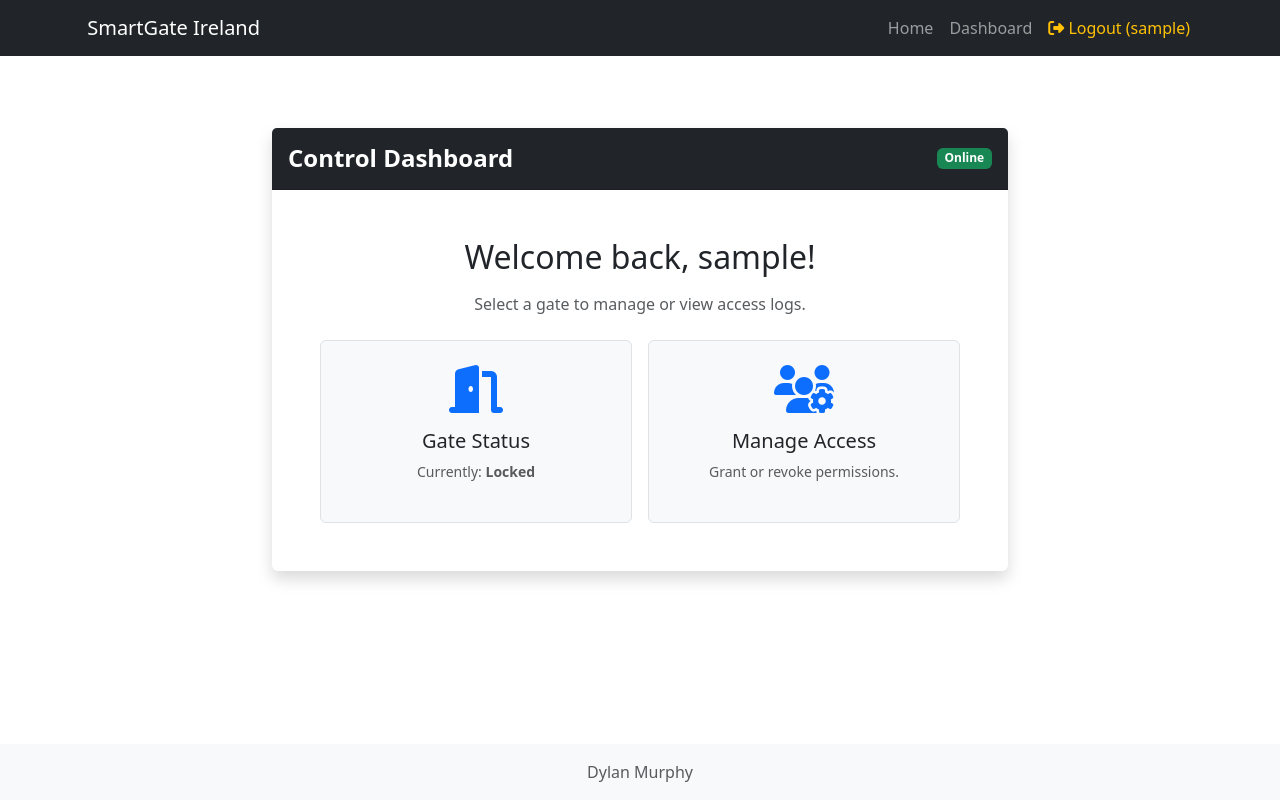
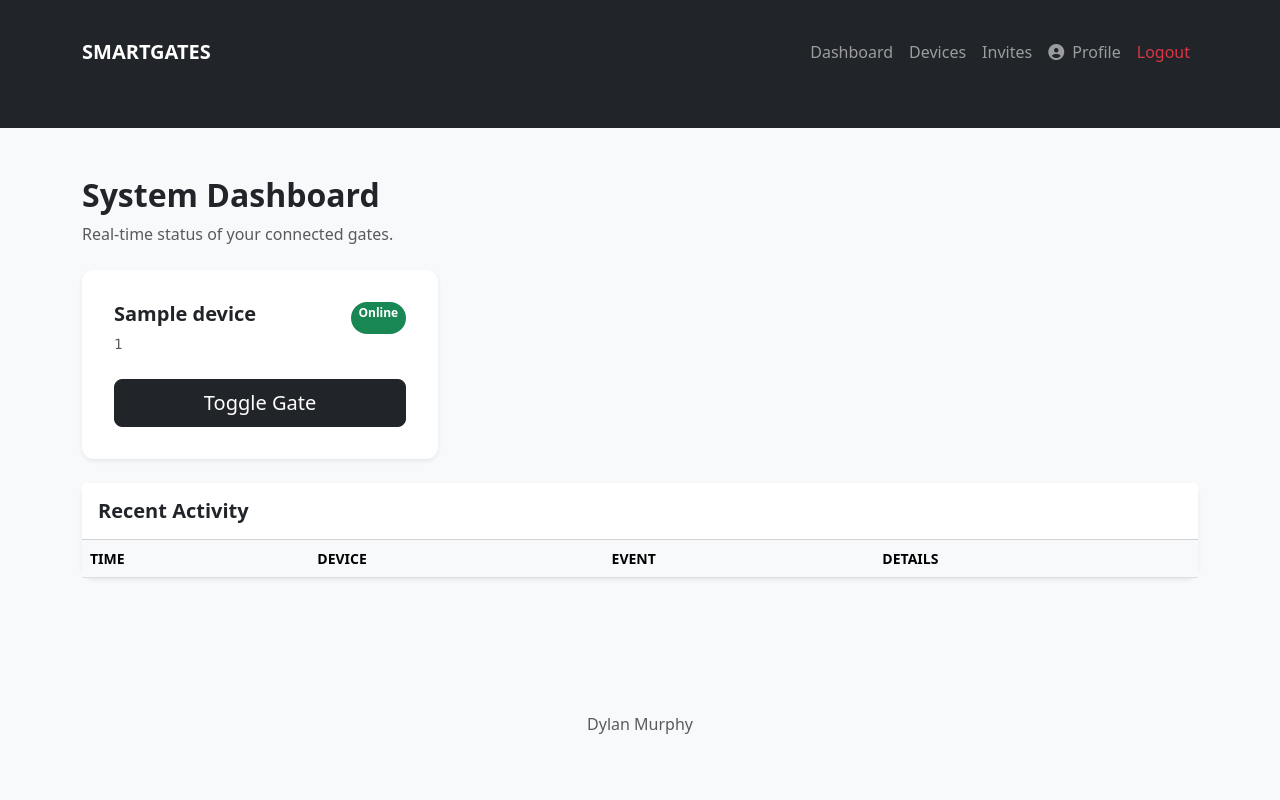
Before and after one commit to dylanmurph/smartgates-iot, a Flask app: page /dashboard in a window 1280 px wide. Run offline with Flask 3, Linux system fonts and the light colour scheme; a user stored in the database is signed in; tables that the repository leaves empty hold one stand-in row (values such as "Sample post"); lists and menus that the app fills with data are empty.

Commit message:
Created rough UI for implementing pubnub-webserver

```diff
--- a/app/static/main.css
+++ b/app/static/main.css
@@ -0,0 +1,15 @@
+body {
+    background-color: #f8f9fa;
+}
+
+.card {
+    border: none;
+    border-radius: 12px;
+    box-shadow: 0 0.125rem 0.25rem rgba(0, 0, 0, 0.075);
+    transition: transform 0.15s ease-in-out;
+}
+
+.container {
+    padding-top: 1.5rem;
+    padding-bottom: 3rem;
+}
--- a/app/templates/base.html
+++ b/app/templates/base.html
@@ -1,45 +1,77 @@
 <!DOCTYPE html>
 <html lang="en">
   <head>
-    <meta charset="UTF-8">
-    <meta name="viewport" content="width=device-width, initial-scale=1">
+    <meta charset="UTF-8" />
+    <meta name="viewport" content="width=device-width, initial-scale=1" />
 
-    <title>{% block title %}My Application{% endblock %}</title>
+    <title>{% block title %}SmartGates{% endblock %}</title>
 
-    <link href="https://cdn.jsdelivr.net/npm/bootstrap@5.3.0/dist/css/bootstrap.min.css" rel="stylesheet">
-    <link rel="stylesheet" href="https://cdnjs.cloudflare.com/ajax/libs/font-awesome/6.4.0/css/all.min.css">
+    <link
+      href="https://cdn.jsdelivr.net/npm/bootstrap@5.3.0/dist/css/bootstrap.min.css"
+      rel="stylesheet"
+    />
+    <link
+      rel="stylesheet"
+      href="https://cdnjs.cloudflare.com/ajax/libs/font-awesome/6.4.0/css/all.min.css"
+    />
+    <link
+      rel="stylesheet"
+      href="{{ url_for('static', filename='main.css') }}"
+    />
   </head>
   <body class="d-flex flex-column min-vh-100">
-
     <nav class="navbar navbar-expand-lg navbar-dark bg-dark">
       <div class="container">
-            <a class="navbar-brand" href="{{ url_for('main.dashboard' if current_user.is_authenticated else 'main.index') }}">
-                <i class="fa-solid fa-gate"></i> SmartGate Ireland
-            </a>
-            <button class="navbar-toggler" type="button" data-bs-toggle="collapse" data-bs-target="#navbarNav">
+        <a class="navbar-brand fw-bold" href="{{ url_for('main.dashboard') }}"
+          >SMARTGATES</a
+        >
+        <button
+          class="navbar-toggler"
+          type="button"
+          data-bs-toggle="collapse"
+          data-bs-target="#nav"
+        >
           <span class="navbar-toggler-icon"></span>
         </button>
-            <div class="collapse navbar-collapse" id="navbarNav">
+
+        <div class="collapse navbar-collapse" id="nav">
           <ul class="navbar-nav ms-auto">
+            {% if current_user.is_authenticated %}
             <li class="nav-item">
-                        <a class="nav-link" href="{{ url_for('main.index') }}">Home</a>
+              <a class="nav-link" href="{{ url_for('main.dashboard') }}"
+                >Dashboard</a
+              >
             </li>
-
-                    {% if current_user.is_anonymous %}
+            <li class="nav-item">
+              <a class="nav-link" href="{{ url_for('main.manage_devices') }}"
+                >Devices</a
+              >
+            </li>
+            <li class="nav-item">
+              <a class="nav-link" href="{{ url_for('main.invites') }}"
+                >Invites</a
+              >
+            </li>
+            <li class="nav-item">
+              <a class="nav-link" href="{{ url_for('main.profile') }}">
+                <i class="fa-solid fa-user-circle me-1"></i> Profile
+              </a>
+            </li>
+            <li class="nav-item">
+              <a
+                class="nav-link text-danger"
+                href="{{ url_for('main.logout') }}"
+                >Logout</a
+              >
+            </li>
+            {% else %}
             <li class="nav-item">
               <a class="nav-link" href="{{ url_for('main.login') }}">Login</a>
             </li>
             <li class="nav-item">
-                            <a class="nav-link" href="{{ url_for('main.register') }}">Register</a>
-                        </li>
-                    {% else %}
-                        <li class="nav-item">
-                            <a class="nav-link" href="{{ url_for('main.dashboard') }}">Dashboard</a>
-                        </li>
-                        <li class="nav-item">
-                            <a class="nav-link text-warning" href="{{ url_for('main.logout') }}">
-                                <i class="fa-solid fa-right-from-bracket"></i> Logout ({{ current_user.username }})
-                            </a>
+              <a class="nav-link" href="{{ url_for('main.register') }}"
+                >Register</a
+              >
             </li>
             {% endif %}
           </ul>
@@ -48,15 +80,10 @@
     </nav>
 
     <div class="container mt-4">
-        {% with messages = get_flashed_messages() %}
-            {% if messages %}
-                {% for message in messages %}
+      {% with messages = get_flashed_messages() %} {% if messages %} {% for
+      message in messages %}
       <div class="alert alert-info">{{ message }}</div>
-                {% endfor %}
-            {% endif %}
-        {% endwith %}
-
-        {% block content %}{% endblock %}
+      {% endfor %} {% endif %} {% endwith %} {% block content %}{% endblock %}
     </div>
 
     <footer class="mt-auto py-3 bg-light">
--- a/app/templates/dashboard.html
+++ b/app/templates/dashboard.html
@@ -1,34 +1,57 @@
 {% extends "base.html" %}
 
 {% block content %}
-<div class="row justify-content-center mt-5">
-    <div class="col-md-8">
-        <div class="card shadow border-0">
-            <div class="card-header bg-dark text-white py-3 d-flex justify-content-between align-items-center">
-                <h4 class="mb-0 fw-bold">Control Dashboard</h4>
-                <span class="badge bg-success">Online</span>
-            </div>
-            <div class="card-body p-5 text-center">
-                <h2 class="mb-3">Welcome back, {{ current_user.username }}!</h2>
-                <p class="text-muted mb-4">Select a gate to manage or view access logs.</p>
-                <div class="row g-3">
-                    <div class="col-md-6">
-                        <div class="p-4 border rounded bg-light">
-                            <i class="fa-solid fa-door-open fa-3x mb-3 text-primary"></i>
-                            <h5>Gate Status</h5>
-                            <p class="small text-muted">Currently: <strong>Locked</strong></p>
-                        </div>
-                    </div>
-                    <div class="col-md-6">
-                        <div class="p-4 border rounded bg-light">
-                            <i class="fa-solid fa-users-gear fa-3x mb-3 text-primary"></i>
-                            <h5>Manage Access</h5>
-                            <p class="small text-muted">Grant or revoke permissions.</p>
-                        </div>
-                    </div>
+<div class="mb-4">
+    <h2 class="fw-bold">System Dashboard</h2>
+    <p class="text-muted">Real-time status of your connected gates.</p>
+</div>
+
+<div class="row">
+    {% for device in devices %}
+    <div class="col-md-6 col-lg-4">
+        <div class="card p-3 shadow-sm mb-4">
+            <div class="card-body">
+                <div class="d-flex justify-content-between">
+                    <h5 class="fw-bold">{{ device.name }}</h5>
+                    <span class="badge {{ 'bg-success' if device.is_online else 'bg-secondary' }} rounded-pill">
+                        {{ 'Online' if device.is_online else 'Offline' }}
+                    </span>
+                </div>
+                <p class="text-muted small font-monospace mb-4">{{ device.unique_id }}</p>
+                <div class="d-grid">
+                    <button class="btn btn-dark btn-lg">Toggle Gate</button>
                 </div>
             </div>
         </div>
     </div>
+    {% endfor %}
+</div>
+
+<div class="card shadow-sm border-0">
+    <div class="card-header bg-white py-3">
+        <h5 class="mb-0 fw-bold text-dark">Recent Activity</h5>
+    </div>
+    <div class="table-responsive">
+        <table class="table table-hover mb-0">
+            <thead class="table-light small text-muted">
+                <tr>
+                    <th>TIME</th>
+                    <th>DEVICE</th>
+                    <th>EVENT</th>
+                    <th>DETAILS</th>
+                </tr>
+            </thead>
+            <tbody>
+                {% for log in logs %}
+                <tr>
+                    <td>{{ log.timestamp.strftime('%H:%M') }}</td>
+                    <td class="fw-bold">{{ log.device.name }}</td>
+                    <td><span class="badge bg-light text-dark border">{{ log.event_type }}</span></td>
+                    <td class="small">{{ log.description }}</td>
+                </tr>
+                {% endfor %}
+            </tbody>
+        </table>
+    </div>
 </div>
 {% endblock %}
--- a/app/views.py
+++ b/app/views.py
@@ -1,9 +1,10 @@
 from flask import Blueprint, render_template, flash, redirect, url_for, request
 from flask_login import current_user, login_user, logout_user, login_required
 from app import db
-from app.models import User
+from app.models import User, Device, Invitation, UserDeviceAccess, EventLog
 from app.forms import LoginForm, RegistrationForm
 from urllib.parse import urlsplit
+
 
 bp = Blueprint('main', __name__)
 
@@ -47,4 +48,34 @@ def logout():
 @bp.route('/dashboard')
 @login_required
 def dashboard():
-    return render_template('dashboard.html', title='Dashboard')
+    # Get devices the user owns OR has guest access to
+    owned = current_user.owned_devices.all()
+    guest_links = current_user.get_accessible_devices()
+    all_devices = list(set(owned + guest_links)) # Combine and remove duplicates
+
+    # Get the 10 most recent logs for all of the user's devices
+    device_ids = [d.id for d in all_devices]
+    recent_logs = EventLog.query.filter(EventLog.device_id.in_(device_ids))\
+        .order_by(EventLog.timestamp.desc()).limit(10).all()
+
+    return render_template('dashboard.html',
+                           devices=all_devices,
+                           logs=recent_logs,
+                           title="Dashboard")
+
+@bp.route('/devices')
+@login_required
+def manage_devices():
+    # No extra query needed: Jinja uses current_user.owned_devices
+    return render_template('devices.html', title='My Devices')
+
+@bp.route('/invites')
+@login_required
+def invites():
+    # Pass the Invitation model class so Jinja can query it
+    return render_template('invites.html', title='Invitations', Invitation=Invitation)
+
+@bp.route('/profile')
+@login_required
+def profile():
+    return render_template('profile.html', title='User Profile')
```
Also changed, not shown: app/templates/devices.html (added, +28 -0 lines), app/templates/invites.html (added, +58 -0 lines), app/templates/login.html (+25 -23 lines), app/templates/profile.html (added, +25 -0 lines), app/templates/register.html (+29 -53 lines). Lines whose indentation alone changed are shown as unchanged.
